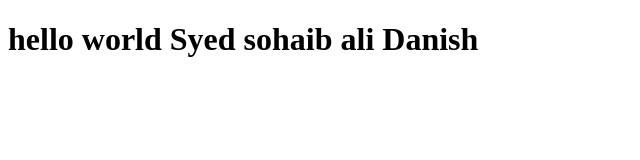
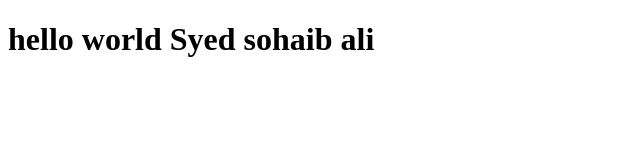
Before and after one commit to sohaibdanish/bootcamp20, a plain HTML site: page index.html in a window 1280 px wide. Shown: the whole page, without its empty margins (0-640 px from the left). Drawn offline with Linux system fonts and the light colour scheme.

Commit message:
update index.html

```diff
--- a/index.html
+++ b/index.html
@@ -6,6 +6,6 @@
     <title>Document</title>
 </head>
 <body>
-    <h1>hello world Syed sohaib ali Danish</h1>
+    <h1>hello world Syed sohaib ali</h1>
 </body>
 </html>
```
